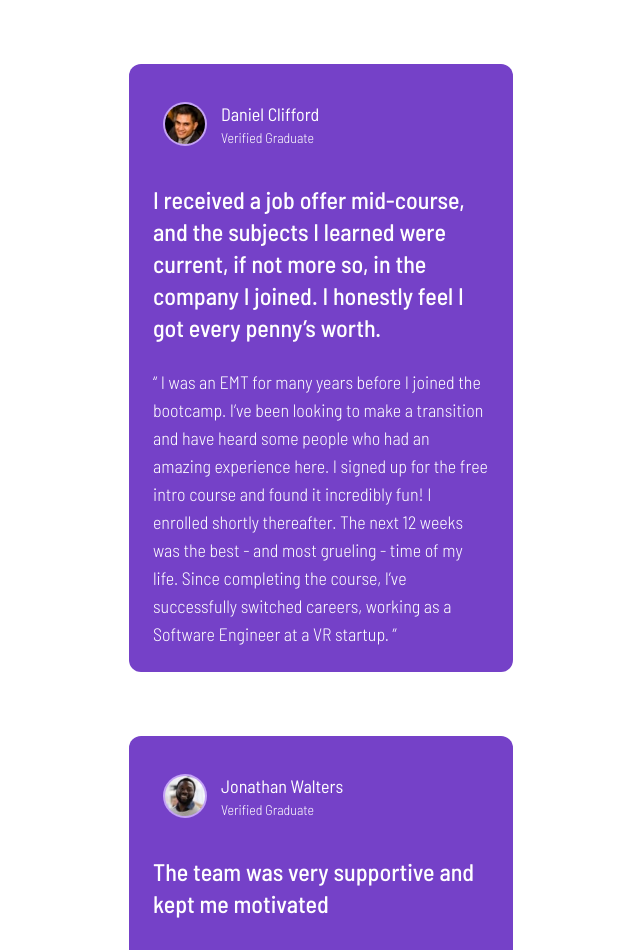
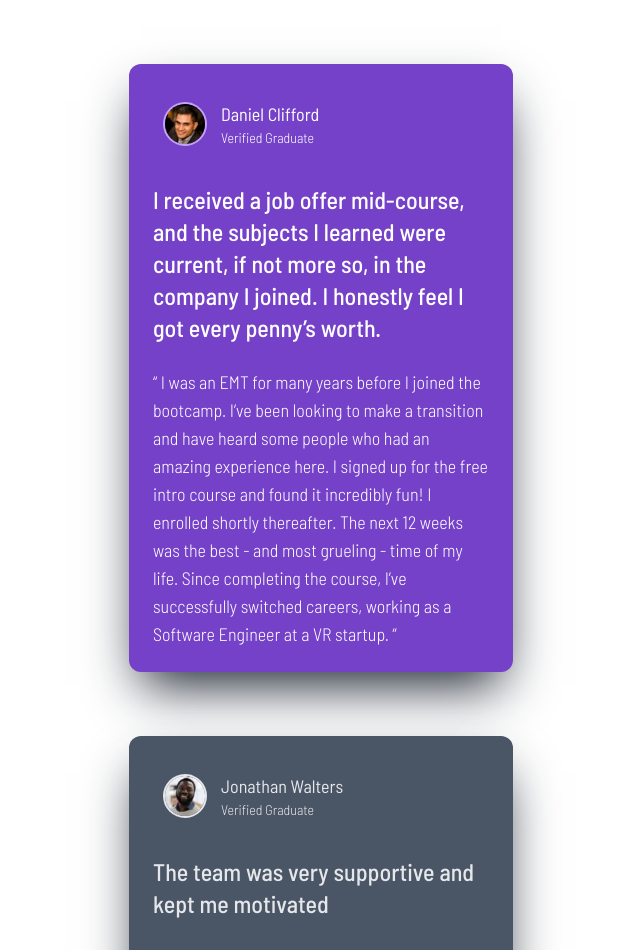
Before and after one commit to akshay-ken/novice-project-05, a React (Vite) app: page / in a window 1280 px wide. Shown: the top 950 px of the page, without its empty margins (319-959 px from the left). Built offline with nearby package versions, Linux system fonts and the light colour scheme.

Commit message:
style: added clsx for ring color, text color and bg color

```diff
--- a/src/components/Card.jsx
+++ b/src/components/Card.jsx
@@ -1,21 +1,40 @@
+import clsx from "clsx";
+
 export function Card({ name, title, overview, description, imgAvtar }) {
+  const cardChanges = clsx({
+    "bg-Purple-500 text-white": name == "Daniel Clifford",
+    "bg-gray-600 text-gray-200": name == "Jonathan Walters",
+    "text-gray-700": name == "Jeanette Harmon",
+    "bg-Dark-blue text-gray-300": name == "Patrick Abrams",
+    "bg-white text-gray-700": name == "Kira Whittle",
+  });
+  const ringColor = clsx({
+    " ring-2 ring-Purple-300": name == "Daniel Clifford",
+    "ring-2 ring-gray-200": name == "Jonathan Walters",
+    " ring-2 ring-gray-400": name == "Jeanette Harmon",
+    "ring-2 ring-Purple-300": name == "Patrick Abrams",
+    "ring-2 ring-gray-400": name == "Kira Whittle",
+  });
+
   return (
-    <div className="flex basis-auto flex-col max-w-sm bg-Purple-500 p-6 mx-auto my-16 rounded-xl ">
+    <div
+      className={`flex basis-auto flex-col max-w-sm shadow-2xl shadow-Dark-blue  p-6 mx-auto my-16 rounded-xl ${cardChanges}`}
+    >
       <div className="flex flex-row items-center justify-around p-3 rounded-lg gap-x-4 w-fit">
         <img
           src={imgAvtar}
-          className="size-10 ring-2 ring-Purple-300 bg-sky-300 rounded-full"
+          className={`size-10 rounded-full ${ringColor}`}
           alt="profile pic"
         />
 
-        <div className="text-white">
+        <div>
           <p className="text-lg font-normal">{name}</p>
           <p className="text-sm font-light">{title}</p>
         </div>
       </div>
 
-      <p className="w-full  text-2xl text-white font-medium my-6">{overview}</p>
-      <p className="w-full  text-white text-lg font-light">{description}</p>
+      <p className="w-full text-2xl font-medium my-6">{overview}</p>
+      <p className="w-full text-lg font-light">{description}</p>
     </div>
   );
 }
--- a/src/components/MainPage.jsx
+++ b/src/components/MainPage.jsx
@@ -21,6 +21,7 @@ export function MainPage() {
       {persons.map((person) => {
         return (
           <Card
+            key={person.name}
             name={person.name}
             title={person.title}
             overview={person.overview}
```
